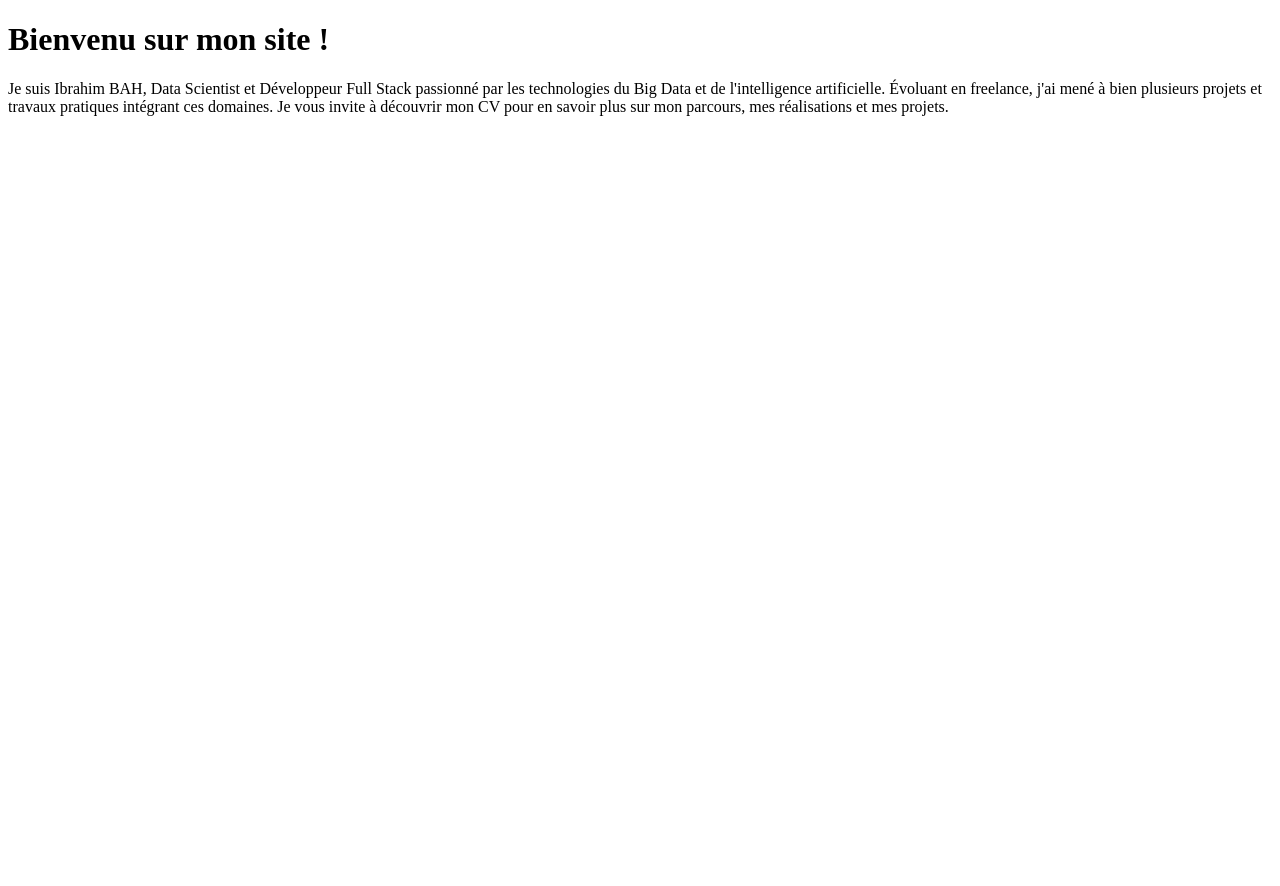
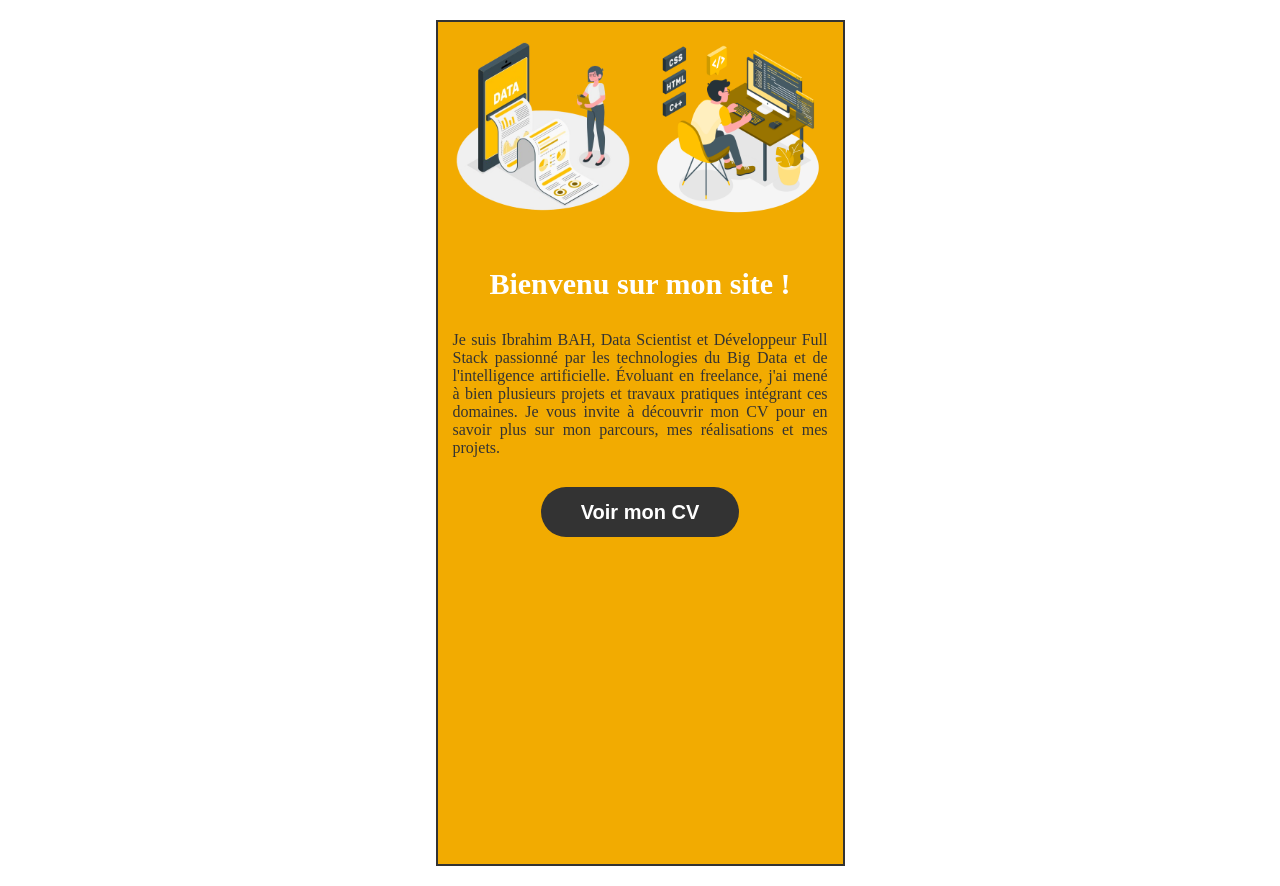
Before and after one commit to bahib/Maquette_InteractiveWEB_ODK2025, a plain HTML site: page index.html in a window 1280 px wide. Before the commit the page ends 800 px from the top, so only its background shows below. Drawn offline with Linux system fonts and the light colour scheme.

Commit message:
Troisième commit

```diff
--- a/index.html
+++ b/index.html
@@ -3,18 +3,31 @@
 <head>
     <meta charset="UTF-8">
     <meta name="viewport" content="width=device-width, initial-scale=1.0">
-    <title>Document</title>
+    <title>Tp</title>
+    <link rel="stylesheet" href="styles.css">
 </head>
 <body>
+    <div class="homepage">
+        <header>
+            <div class="images-container">
+                <img src="/assets/data.png" alt="data">
+                <img src="assets/web.png" alt=" web">
+            </div>
+
+            <h1 class="fade-left delay-1">Bienvenu sur mon site !</h1>
+        </header>
+
         <main>
-        <h1>Bienvenu sur mon site !</h1>
-        <p>
+            <p class="fade-left delay-2">
                 Je suis Ibrahim BAH, Data Scientist et Développeur Full Stack passionné
                 par les technologies du Big Data et de l'intelligence artificielle.
                 Évoluant en freelance, j'ai mené à bien plusieurs projets et travaux pratiques
                 intégrant ces domaines. Je vous invite à découvrir mon CV pour en savoir
                 plus sur mon parcours, mes réalisations et mes projets.
             </p>
+
+            <button type="button">Voir mon CV</button>
         </main>
+    </div>
 </body>
 </html>
--- a/styles.css
+++ b/styles.css
@@ -0,0 +1,89 @@
+* {
+    margin: 0;
+    padding: 0;
+}
+
+body {
+    display: flex;
+    justify-content: center;
+    background-color: #ffffff;
+}
+
+.homepage {
+    background-color: #f2ab01;
+    width: 375px;
+    height: 812px;
+    border: 2px solid #333333;
+    padding: 15px;
+    margin-top: 20px;
+    margin-bottom: 20px;
+}
+
+.images-container {
+    display: flex;
+    justify-content: space-between;
+    margin-bottom: 50px;
+}
+
+.images-container img {
+    width: 48%;
+    height: auto;
+}
+
+h1 {
+    color: #ffffff;
+    text-align: center;
+    font-weight: bold;
+    font-size: 30px;
+    margin-bottom: 30px;
+}
+
+p {
+    color: #333333;
+    text-align: justify;
+    margin-bottom: 30px;
+}
+
+@keyframes slideInLeft {
+    from {
+        opacity: 0;
+        transform: translateX(-100px);
+    }
+    to {
+        opacity: 1;
+        transform: translateX(0);
+    }
+}
+
+.fade-left {
+    opacity: 0;
+    animation: slideInLeft 1s ease forwards;
+}
+
+.delay-1 {
+    animation-delay: 0.5s;
+}
+
+.delay-2 {
+    animation-delay: 1.2s;
+}
+
+button {
+    background-color: #333333;
+    border-radius: 50px;
+    border: none;
+    padding: 6px 12px;
+    color: #ffffff;
+    font-size: 20px;
+    width: 198px;
+    height: 50px;
+    font-weight: bold;
+    display: block;
+    margin: 0 auto;
+    cursor: pointer;
+    transition: transform 0.3s ease;
+}
+
+button:hover {
+    transform: scale(1.1);
+}
```
Also changed, not shown: assets/data.png (added), assets/web.png (added). Lines whose indentation alone changed are shown as unchanged.
